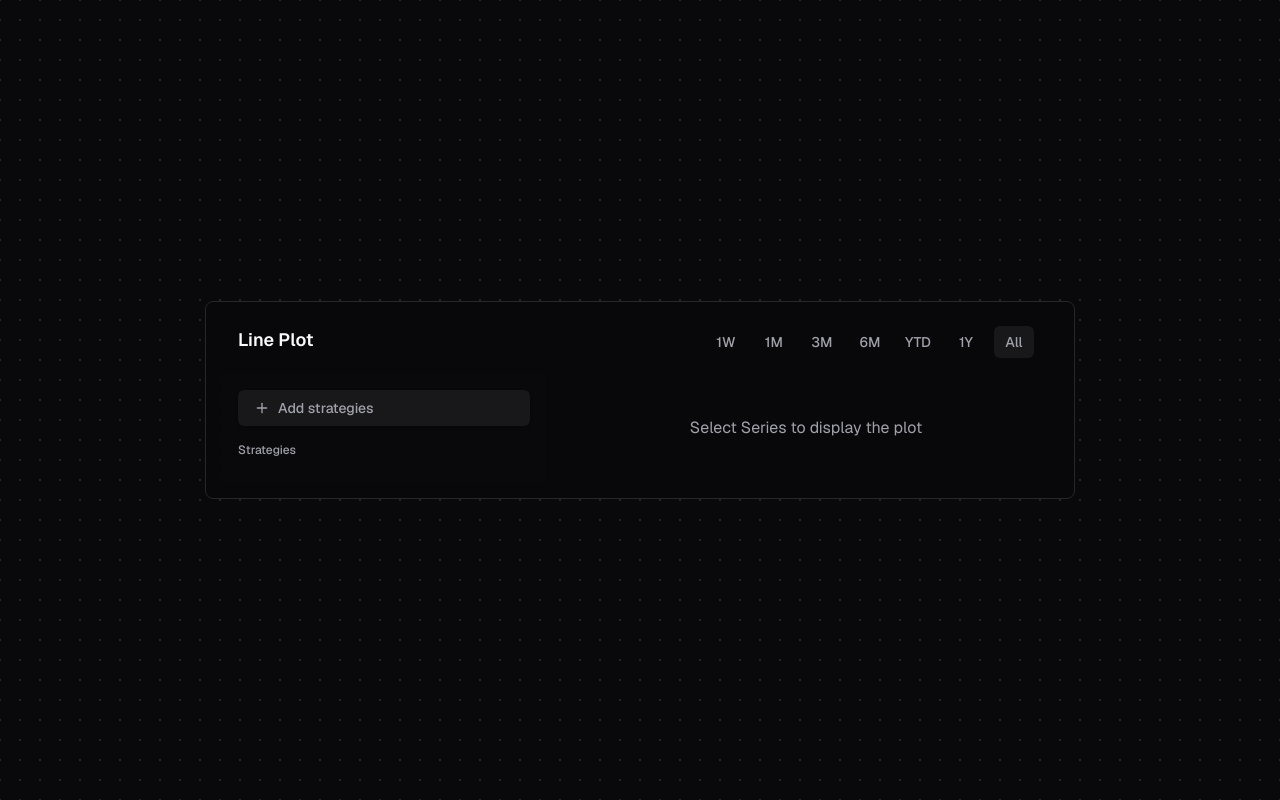
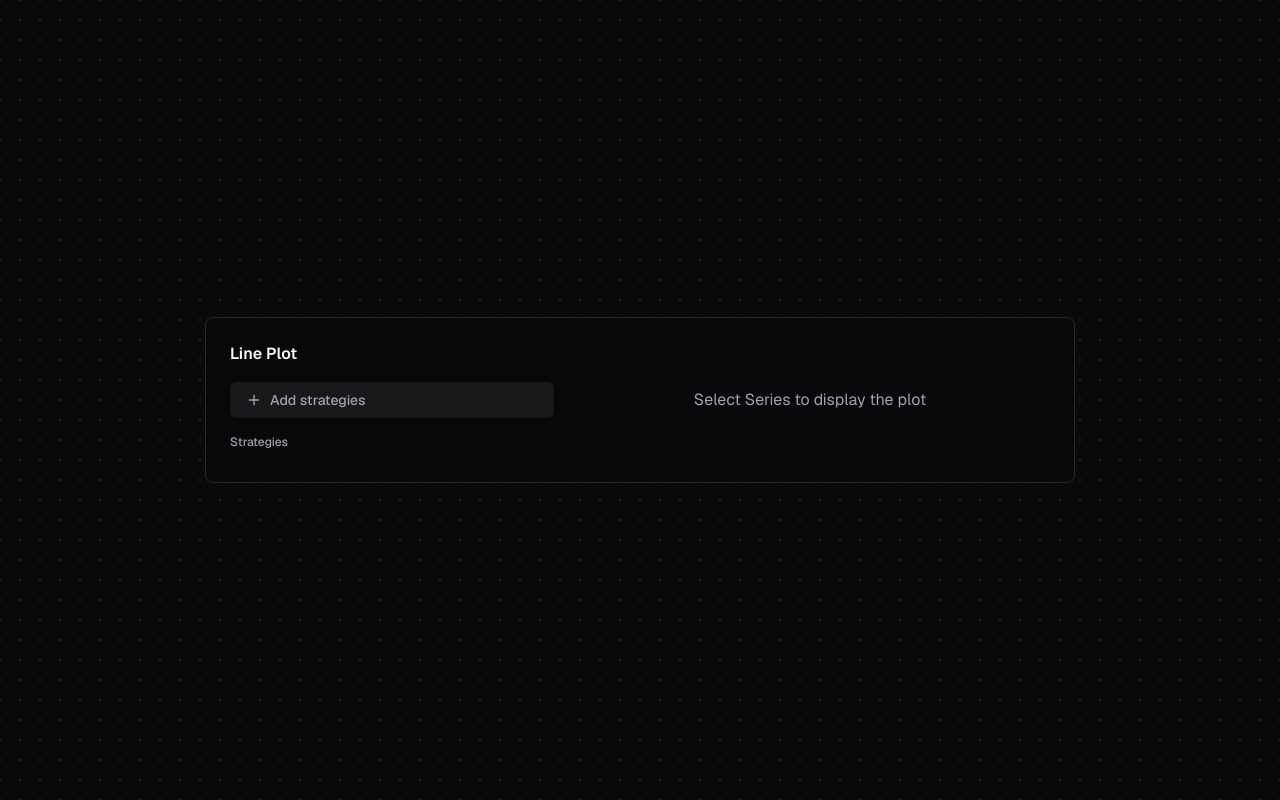
Before and after one commit to minollisantiago/Plots_workbench, a React (Vite) app in the folder client/: page / in a window 1280 px wide. Built offline with nearby package versions, Linux system fonts and the light colour scheme.

Commit message:
Feat: improved canvas layout, fixed flexboxes and grids, empty state,etc

```diff
--- a/client/src/components/plots/plot-canvas.tsx
+++ b/client/src/components/plots/plot-canvas.tsx
@@ -35,19 +35,12 @@ export const PlotCanvas = ({ title }: Props) => {
 
   // if i increase the height if this container the plots dont render properly
   return (
+    <div className="flex flex-col gap-2 p-4 h-full border rounded-lg bg-background/95">
 
-    <div className="flex flex-col gap-2 p-4 h-full border rounded-lg bg-background/95">
-      <div className="flex justify-between px-4">
-        <h2 className="py-2 text-lg font-semibold">{title}</h2>
-        <TimePeriodSelector
-          periods={periods}
-          defaultSelected="All"
-          onSelect={(period) => handleSelectPeriod(period)}
-        />
-      </div>
-
-      <div className="grid grid-cols-[324px_1fr] gap-2">
-        <div className="flex flex-col space-y-2">
+      {/* Controls */}
+      <div className="grid grid-cols-[324px_1fr] gap-4 p-2">
+        <div className="flex flex-col space-y-4">
+          <h3 className="text-medium font-semibold">{title}</h3>
           < SeriesControls
             header="Strategies"
             searchTriggerLabel="Add strategies"
@@ -59,12 +52,21 @@ export const PlotCanvas = ({ title }: Props) => {
           />
         </div>
 
-        <div className="h-full pt-4 pb-4">
+        {/* Figure */}
         {selectedSeries.length > 0 ? (
+          <div className="flex flex-col space-y-4">
+            <div className="flex justify-end">
+              <TimePeriodSelector
+                periods={periods}
+                defaultSelected="All"
+                onSelect={(period) => handleSelectPeriod(period)}
+              />
+            </div>
             <PlotLine
               data={selectedSeries.map(series => series.plotData)}
               theme="dark"
             />
+          </div>
         ) : (
           <div className="h-full flex items-center justify-center text-muted-foreground">
             Select Series to display the plot
@@ -72,6 +74,5 @@ export const PlotCanvas = ({ title }: Props) => {
         )}
       </div>
     </div>
-    </div>
   )
 }
--- a/client/src/components/plots/ui/series-controls.tsx
+++ b/client/src/components/plots/ui/series-controls.tsx
@@ -15,7 +15,7 @@ interface Props {
 
 export const SeriesControls = ({ header, searchTriggerLabel, searchPlaceholder, series, availableSeries, onRemoveSeries, onAddSeries }: Props) => {
   return (
-    <div className="h-full w-[324px] p-4 bg-background">
+    <div className="h-full w-[324px] bg-background">
       <div className="space-y-4">
 
         {/* Series Search */}
--- a/client/src/components/plots/ui/series-date-controls.tsx
+++ b/client/src/components/plots/ui/series-date-controls.tsx
@@ -19,7 +19,7 @@ export const TimePeriodSelector = ({ periods, defaultSelected, onSelect }: Props
   }
 
   return (
-    <div className="flex gap-2 p-2 bg-background/95">
+    <div className="flex gap-2 bg-background/95">
       {periods.map((period) => (
         <Button
           key={period}
--- a/client/src/styles/style.css
+++ b/client/src/styles/style.css
@@ -1051,6 +1051,10 @@ body {
   max-height: 300px;
 }
 
+.w-10 {
+  width: 2.5rem;
+}
+
 .w-12 {
   width: 3rem;
 }
@@ -1105,10 +1109,6 @@ body {
 
 .w-screen {
   width: 100vw;
-}
-
-.w-10 {
-  width: 2.5rem;
 }
 
 .min-w-\[var\(--radix-popover-trigger-width\)\] {
@@ -1355,15 +1355,6 @@ body {
   background-color: rgb(24 24 27 / var(--tw-bg-opacity, 1));
 }
 
-.bg-rose-400 {
-  --tw-bg-opacity: 1;
-  background-color: rgb(251 113 133 / var(--tw-bg-opacity, 1));
-}
-
-.bg-muted {
-  background-color: hsl(var(--muted));
-}
-
 .p-0 {
   padding: 0px;
 }
@@ -1432,6 +1423,10 @@ body {
   padding-bottom: 1.5rem;
 }
 
+.pb-4 {
+  padding-bottom: 1rem;
+}
+
 .pl-0 {
   padding-left: 0px;
 }
@@ -1446,10 +1441,6 @@ body {
 
 .pt-4 {
   padding-top: 1rem;
-}
-
-.pb-4 {
-  padding-bottom: 1rem;
 }
 
 .text-center {
@@ -1490,14 +1481,6 @@ body {
 
 .font-semibold {
   font-weight: 600;
-}
-
-.font-normal {
-  font-weight: 400;
-}
-
-.font-thin {
-  font-weight: 100;
 }
 
 .leading-none {
@@ -1712,11 +1695,6 @@ body {
   background-color: hsl(var(--secondary) / 0.8);
 }
 
-.hover\:bg-rose-400:hover {
-  --tw-bg-opacity: 1;
-  background-color: rgb(251 113 133 / var(--tw-bg-opacity, 1));
-}
-
 .hover\:bg-zinc-900:hover {
   --tw-bg-opacity: 1;
   background-color: rgb(24 24 27 / var(--tw-bg-opacity, 1));
```
Lines whose indentation alone changed are shown as unchanged.
